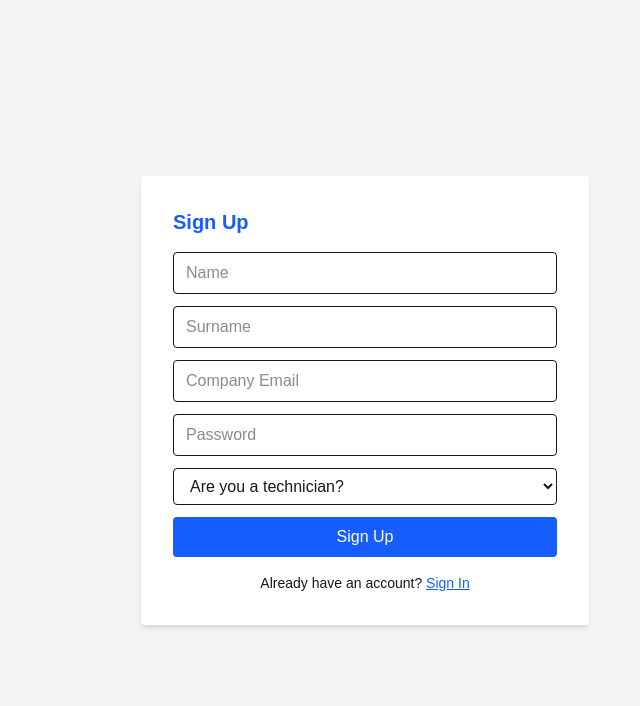
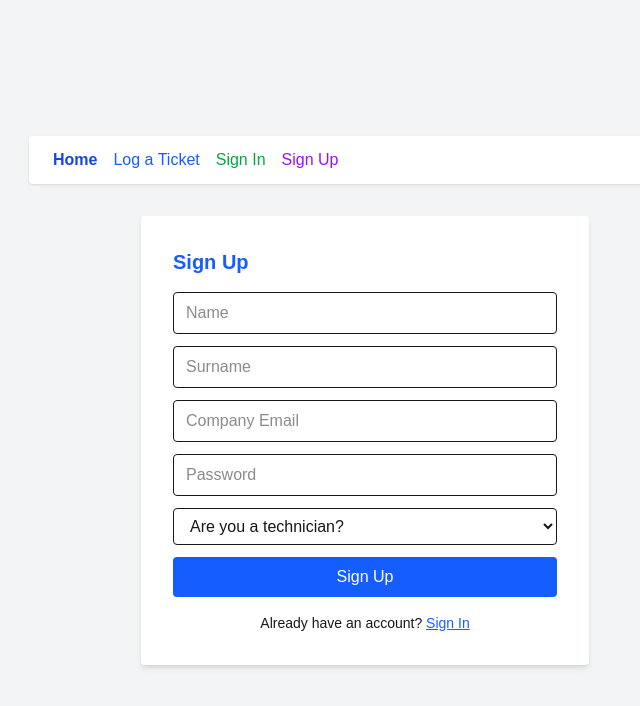
Before and after one commit to okuhlecharlieman/ticketing-system, a Next.js app: page /signup in a window 1280 px wide. Shown: the top 706 px of the page, without its empty margins (275-915 px from the left). Built offline with nearby package versions, Linux system fonts and the light colour scheme; no server answers.

Commit message:
home page

```diff
--- a/src/app/log-ticket/page.js
+++ b/src/app/log-ticket/page.js
@@ -1,9 +1,9 @@
 "use client"
-import React from "react";
-import { useState } from "react";
+import React, { useState } from "react";
 import { db, auth } from "../../lib/firebase";
 import { ref, push, get } from "firebase/database";
 import { onAuthStateChanged } from "firebase/auth";
+import Navbar from "../../components/Navbar"; // <-- Import Navbar
 
 export default function LogTicket() {
   const [title, setTitle] = useState("");
@@ -51,7 +51,8 @@ export default function LogTicket() {
   };
 
   return (
-    <div className="min-h-screen flex items-center justify-center bg-gray-100">
+    <div className="min-h-screen flex flex-col items-center justify-center bg-gray-100">
+      <Navbar /> {/* Add Navbar here */}
       <div className="bg-white p-8 rounded shadow-md w-full max-w-md">
         <h2 className="text-xl font-bold mb-4 text-blue-600">Log a Ticket</h2>
         <input
--- a/src/app/signin/page.js
+++ b/src/app/signin/page.js
@@ -3,6 +3,8 @@ import { useState } from "react";
 import { signInWithEmailAndPassword } from "firebase/auth";
 import { auth } from "../../lib/firebase";
 import { useRouter } from "next/navigation";
+import Navbar from "../../components/Navbar"; // Add this import
+
 
 export default function SignIn() {
   const [email, setEmail] = useState("");
@@ -22,7 +24,8 @@ export default function SignIn() {
   };
 
   return (
-    <div className="min-h-screen flex items-center justify-center bg-gray-100">
+    <div className="min-h-screen flex flex-col items-center justify-center bg-gray-100">
+      <Navbar /> {/* Add Navbar here */}
       <form onSubmit={handleSignIn} className="bg-white p-8 rounded shadow-md w-full max-w-md">
         <h2 className="text-xl font-bold mb-4 text-blue-600">Sign In</h2>
         <input
--- a/src/app/signup/page.js
+++ b/src/app/signup/page.js
@@ -4,6 +4,7 @@ import { createUserWithEmailAndPassword } from "firebase/auth";
 import { auth, db } from "../../lib/firebase";
 import { ref, set } from "firebase/database";
 import { useRouter } from "next/navigation";
+import Navbar from "../../components/Navbar"; // Add this import
 
 export default function SignUp() {
   const [email, setEmail] = useState("");
@@ -33,7 +34,8 @@ export default function SignUp() {
   };
 
   return (
-    <div className="min-h-screen flex items-center justify-center bg-gray-100">
+    <div className="min-h-screen flex flex-col items-center justify-center bg-gray-100">
+      <Navbar /> {/* Add Navbar here */}
       <form onSubmit={handleSignUp} className="bg-white p-8 rounded shadow-md w-full max-w-md">
         <h2 className="text-xl font-bold mb-4 text-blue-600">Sign Up</h2>
         <input
--- a/src/app/technician/page.js
+++ b/src/app/technician/page.js
@@ -3,6 +3,7 @@ import { useEffect, useState } from "react";
 import { db, auth } from "../../lib/firebase";
 import { ref, onValue, update, remove, get } from "firebase/database";
 import { useRouter } from "next/navigation";
+import Navbar from "../../components/Navbar"; // <-- Add this import
 
 export default function Technician() {
   const [tickets, setTickets] = useState([]);
@@ -51,7 +52,8 @@ export default function Technician() {
   }
 
   return (
-    <div className="min-h-screen flex items-center justify-center bg-gray-100">
+    <div className="min-h-screen flex flex-col items-center justify-center bg-gray-100">
+      <Navbar /> {/* Add Navbar here */}
       <div className="bg-white p-8 rounded shadow-md w-full max-w-2xl">
         <h2 className="text-xl font-bold mb-4 text-blue-600">Technician Dashboard</h2>
         <ul className="space-y-4">
```
